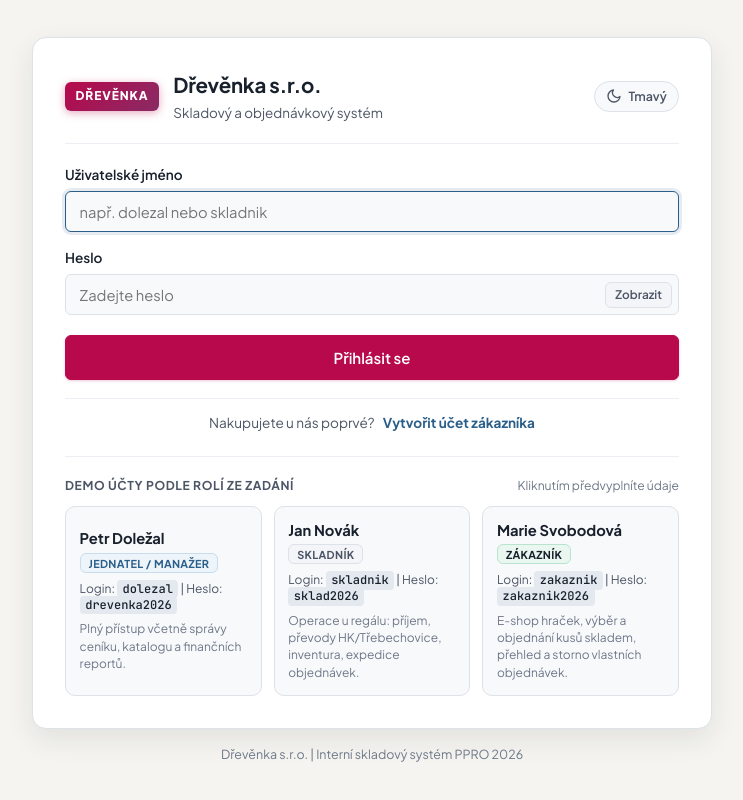
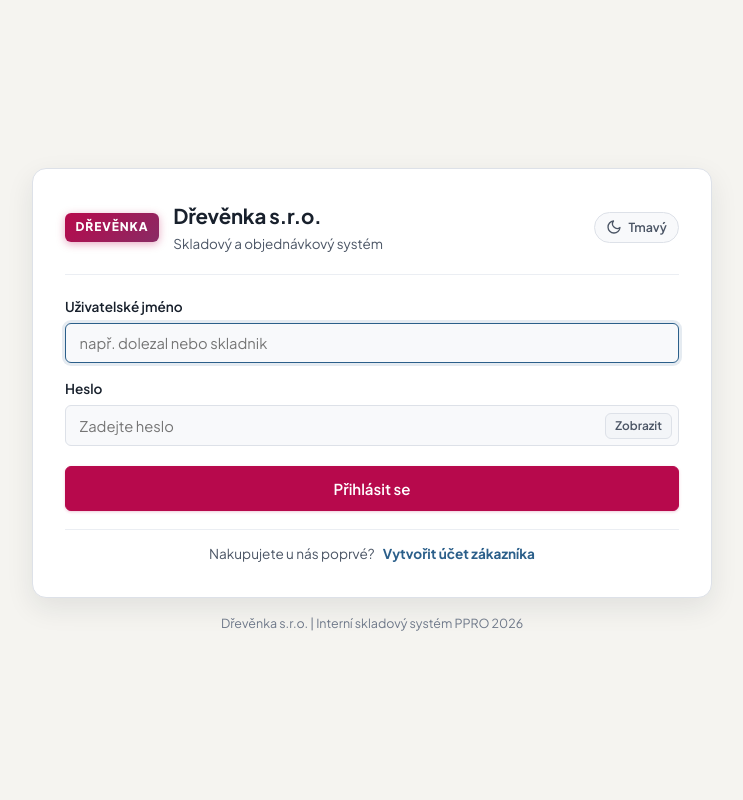
Before and after one commit to ZdenekPese/ppro2026, a FastAPI app: page /login in a window 1280 px wide. Shown: the whole page, without its empty margins (268-1011 px from the left). Run offline with FastAPI, Linux system fonts and the light colour scheme.

Commit message:
feat(ui): sjednotit vyhledávací panel na e-shopu s tlačítkem Hledat na pravém konci, oddělit checkbox a odebrat demo účty z loginu

```diff
--- a/app/presentation/templates/base.html
+++ b/app/presentation/templates/base.html
@@ -28,7 +28,7 @@
         }
     </style>
 
-    <link rel="stylesheet" href="/static/css/style.css?v=20261113_v18">
+    <link rel="stylesheet" href="/static/css/style.css?v=20261118_v1">
     <!-- Ikona webu (Favicon) - Dřevěnka s.r.o. -->
     <link rel="icon" type="image/svg+xml" href="/static/img/favicon.svg">
     <link rel="alternate icon" type="image/x-icon" href="/favicon.ico">
--- a/app/presentation/templates/login.html
+++ b/app/presentation/templates/login.html
@@ -13,7 +13,7 @@
             } catch (e) {}
         })();
     </script>
-    <link rel="stylesheet" href="/static/css/style.css?v=20261113_v18">
+    <link rel="stylesheet" href="/static/css/style.css?v=20261118_v1">
     <!-- Ikona webu (Favicon) - Dřevěnka s.r.o. -->
     <link rel="icon" type="image/svg+xml" href="/static/img/favicon.svg">
     <link rel="alternate icon" type="image/x-icon" href="/favicon.ico">
@@ -107,70 +107,6 @@
                 <span>Nakupujete u nás poprvé?</span>
                 <a href="/register" class="auth-switch-link">Vytvořit účet zákazníka</a>
             </div>
-
-            {% if show_demo %}
-            <div class="demo-panel">
-                <div class="demo-panel-header">
-                    <span class="demo-panel-title">Demo účty podle rolí ze zadání</span>
-                    <span class="demo-panel-hint">Kliknutím předvyplníte údaje</span>
-                </div>
-                <div class="demo-accounts-grid">
-                    <button
-                        type="button"
-                        class="demo-account-card"
-                        data-username="dolezal"
-                        data-password="{{ demo_manager_password }}"
-                    >
-                        <div class="demo-account-top">
-                            <span class="demo-account-name">Petr Doležal</span>
-                            <span class="role-badge role-manager">Jednatel / Manažer</span>
-                        </div>
-                        <div class="demo-account-meta">
-                            Login: <code>dolezal</code> | Heslo: <code>{{ demo_manager_password }}</code>
-                        </div>
-                        <p class="demo-account-desc">
-                            Plný přístup včetně správy ceníku, katalogu a finančních reportů.
-                        </p>
-                    </button>
-
-                    <button
-                        type="button"
-                        class="demo-account-card"
-                        data-username="skladnik"
-                        data-password="{{ demo_warehouse_password }}"
-                    >
-                        <div class="demo-account-top">
-                            <span class="demo-account-name">Jan Novák</span>
-                            <span class="role-badge role-warehouse">Skladník</span>
-                        </div>
-                        <div class="demo-account-meta">
-                            Login: <code>skladnik</code> | Heslo: <code>{{ demo_warehouse_password }}</code>
-                        </div>
-                        <p class="demo-account-desc">
-                            Operace u regálu: příjem, převody HK/Třebechovice, inventura, expedice objednávek.
-                        </p>
-                    </button>
-
-                    <button
-                        type="button"
-                        class="demo-account-card"
-                        data-username="zakaznik"
-                        data-password="{{ demo_customer_password }}"
-                    >
-                        <div class="demo-account-top">
-                            <span class="demo-account-name">Marie Svobodová</span>
-                            <span class="role-badge role-customer">Zákazník</span>
-                        </div>
-                        <div class="demo-account-meta">
-                            Login: <code>zakaznik</code> | Heslo: <code>{{ demo_customer_password }}</code>
-                        </div>
-                        <p class="demo-account-desc">
-                            E-shop hraček, výběr a objednání kusů skladem, přehled a storno vlastních objednávek.
-                        </p>
-                    </button>
-                </div>
-            </div>
-            {% endif %}
         </section>
 
         <footer class="auth-footer">
@@ -218,20 +154,6 @@
                     toggleBtn.textContent = isHidden ? 'Skrýt' : 'Zobrazit';
                 });
             }
-
-            document.querySelectorAll('.demo-account-card').forEach(function (card) {
-                card.addEventListener('click', function () {
-                    if (usernameInput) {
-                        usernameInput.value = card.getAttribute('data-username') || '';
-                    }
-                    if (passwordInput) {
-                        passwordInput.value = card.getAttribute('data-password') || '';
-                    }
-                    if (usernameInput) {
-                        usernameInput.focus();
-                    }
-                });
-            });
         })();
     </script>
 </body>
```
Also changed, not shown: app/presentation/static/css/style.css (+110 -37 lines), app/presentation/templates/shop.html (+14 -9 lines), tests/test_auth.py (+6 -4 lines), tests/test_customer_portal.py (+7 -5 lines), README.md, 1 other file.
